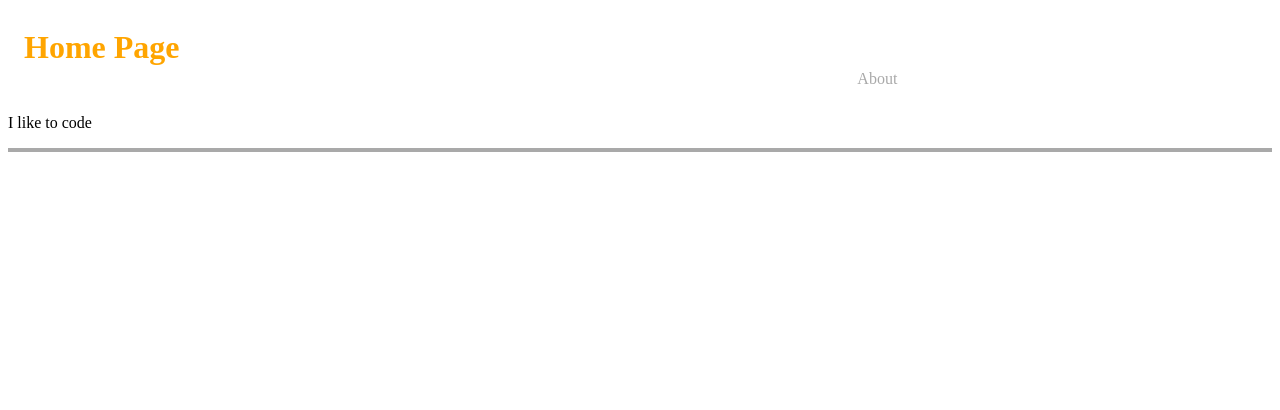
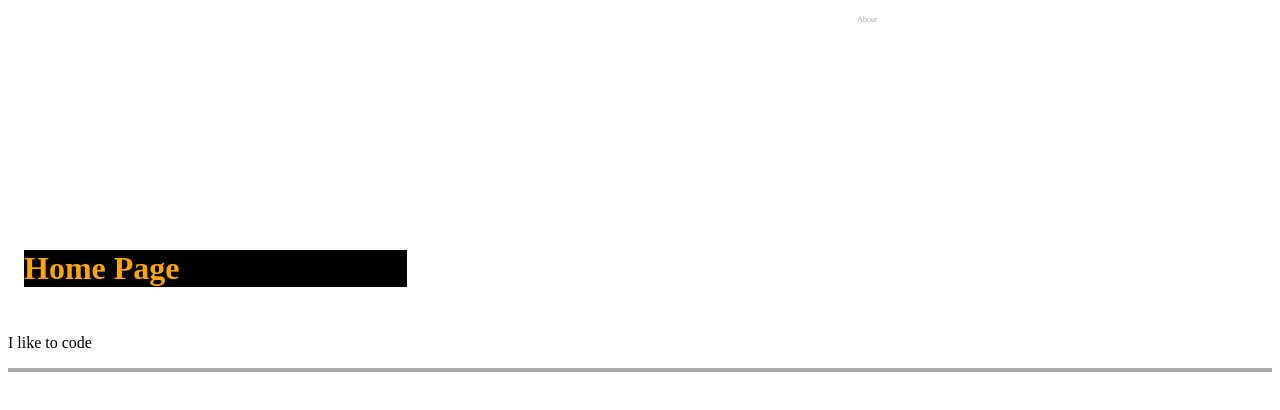
Before and after one commit to AustenElswick/git-drills-version-2, a plain HTML site: page app/index.html in a window 1280 px wide. Drawn offline with Linux system fonts and the light colour scheme.

Commit message:
edited 5 css properties

```diff
--- a/app/styles.css
+++ b/app/styles.css
@@ -10,14 +10,18 @@ h1 {
   grid-column: 1/span 2;
   margin-left: 1rem;
   color: orange;
+  background-color: black;
+  margin-right: 1rem;
 }
 
 nav {
   grid-column: 5/ span 2;
+  height: 300px;
+  width: 100px;
 }
 
 nav a {
   text-decoration: none;
   color: darkgrey;
-  font-size:
+  font-size: .5rem;
 }
```
